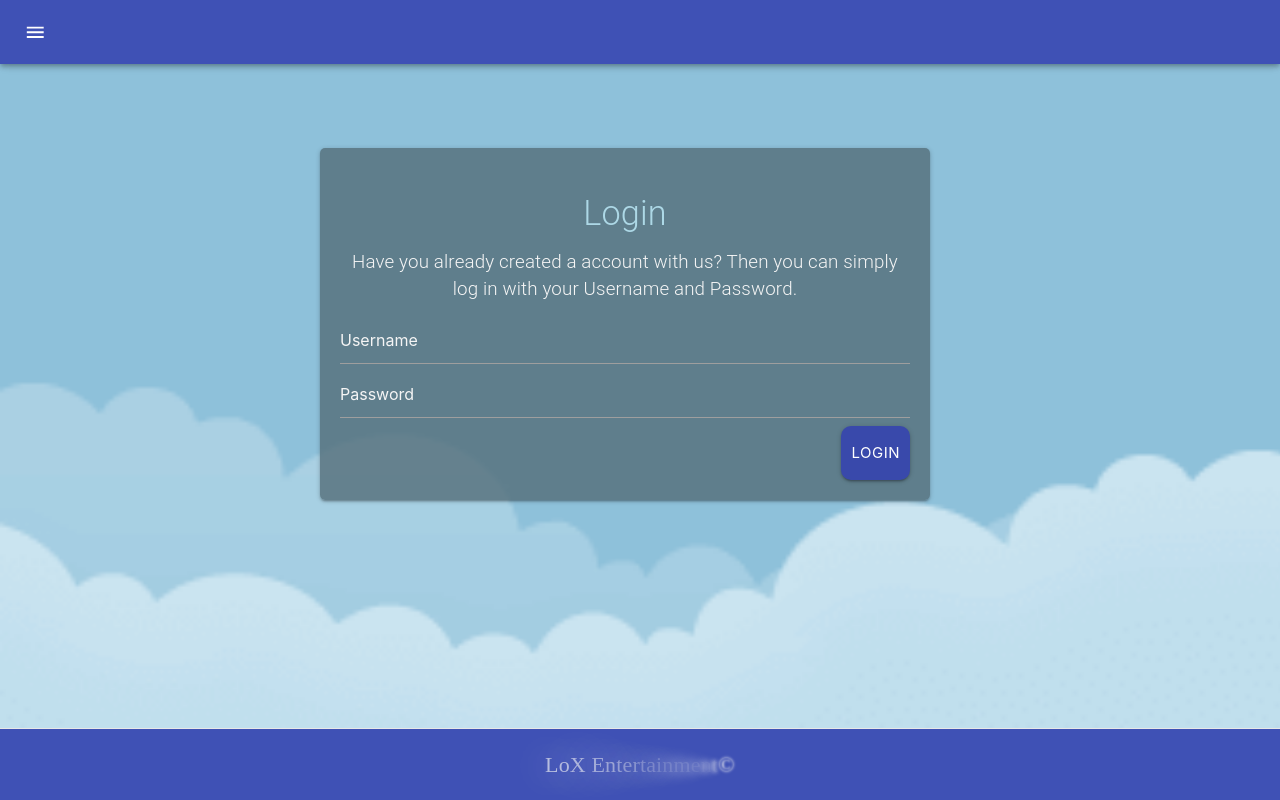
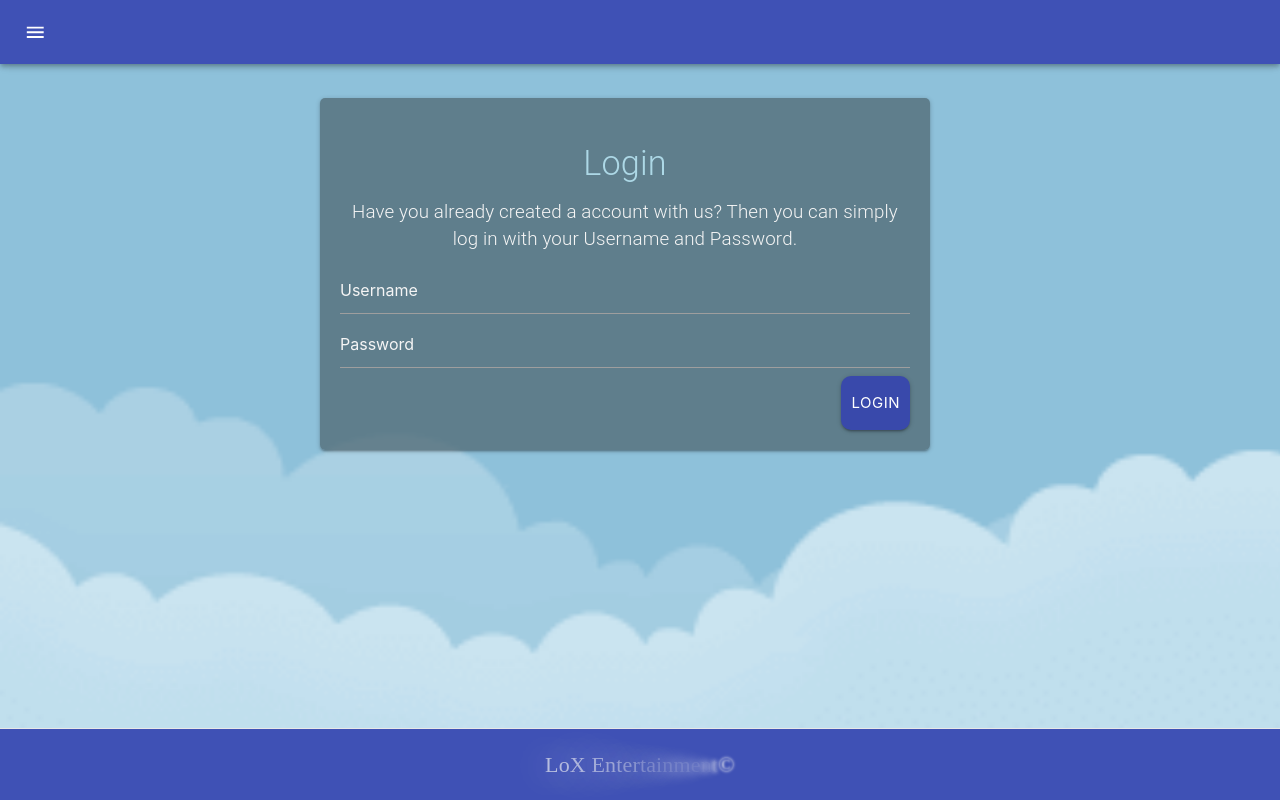
Before and after one commit to Andymendez100/DoYuhKnow, a React app in the folder client/: page /login in a window 1280 px wide. Built offline with nearby package versions, Linux system fonts and the light colour scheme; a web font is replaced by a local one.

Commit message:
Took off padding in registation

```diff
--- a/client/src/components/Dashboard.js
+++ b/client/src/components/Dashboard.js
@@ -10,7 +10,7 @@ class Dashboard extends Component {
 
   render() {
     return (
-      <div className='container center-align dashContainer'>
+      <div className='container center-align sizingContainer'>
         <div className='row mt-4'>
           <div className='col s12 m6'>
             <h1 className='display-4 wel-message'>
--- a/client/src/components/Landing.js
+++ b/client/src/components/Landing.js
@@ -15,7 +15,7 @@ class Landing extends Component {
   renderComponent() {
     if (!this.props.auth) {
       return (
-        <div className='container center-align vertical-center'>
+        <div className='container sizingContainer center-align vertical-center'>
           <div className='row'>
             <div className='col s12'>
               <img className='logo' src={logo} />
@@ -24,7 +24,7 @@ class Landing extends Component {
           <div className='row'>
             <div className='col'>
               <div className='one-line-header'>
-                <p>Are you smarter then your friends?</p>
+                <p>Are you smarter than your friends?</p>
               </div>
               <div className='mission-statement'>
                 <p> Play this to double check...</p>
--- a/client/src/components/Login.js
+++ b/client/src/components/Login.js
@@ -32,7 +32,7 @@ class Login extends Component {
       <div>
         <div className="row">
 
-          <div className="col s6 offset-s3 z-depth-1" id="panel">
+          <div className="col s6 offset-s3 z-depth-1 sizingContainer" id="panel">
             <h4 className="center" style={{ color: 'lightblue' }}>Login</h4>
             <p className="lead center" style={{ color: 'whitesmoke' }}>
               Have you already created a account with us?
--- a/client/src/style/dashboard.css
+++ b/client/src/style/dashboard.css
@@ -74,9 +74,6 @@
 #mainPagebutton {
   width: 40%;
 }
-.dashContainer {
-  height: 70%;
-}
 
 ::-webkit-scrollbar {
   width: 6px;
--- a/client/src/style/style.css
+++ b/client/src/style/style.css
@@ -95,11 +95,14 @@ body {
 }
 
 #panel {
-  margin-top: 100px;
   color: lightblue;
   background-color: rgba(84, 110, 122, 0.8);
   padding: 20px;
   border-radius: 5px;
+}
+
+.sizingContainer {
+  height: 70%;
 }
 
 input:-internal-autofill-selected {
```
